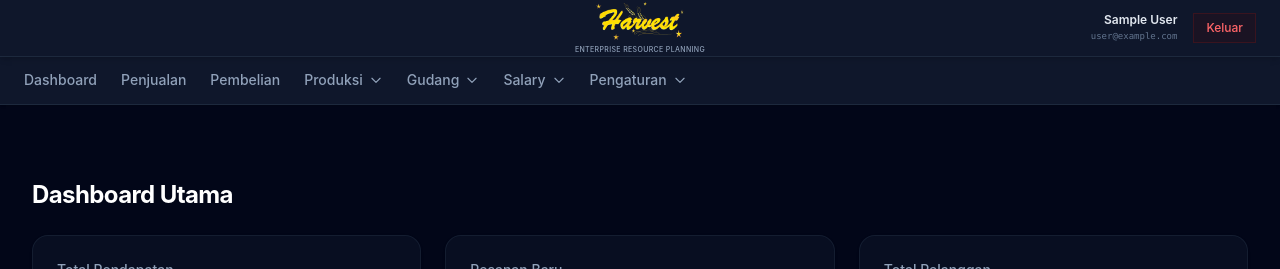
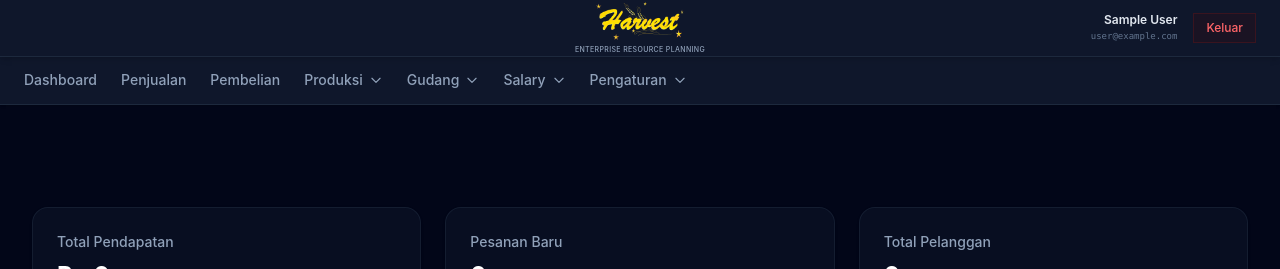
Before and after one commit to filipusphartono-sketch/harvest-erp, a Vue app: page /dashboard in a window 1280 px wide. Shown: the top 269 px of the page. Built offline with nearby package versions, Linux system fonts and the light colour scheme; no server answers; the database is empty; sample sign-in values are in the browser's storage.

Commit message:
Remove page title header (getTabTitle) from main content area

```diff
--- a/src/pages/Dashboard.vue
+++ b/src/pages/Dashboard.vue
@@ -1085,12 +1085,7 @@ onUnmounted(() => {
     <div class="flex-1 flex flex-col overflow-hidden">
       <!-- Main content -->
       <main class="flex-1 overflow-y-auto p-8">
-        <!-- Page Title Header (For both Desktop and Mobile context) -->
-        <div class="mb-6 flex justify-between items-center">
-          <h1 class="text-xl md:text-2xl font-bold text-white tracking-tight">
-            {{ getTabTitle(currentTab) }}
-          </h1>
-        </div>
+
 
         <!-- TAB 1: DASHBOARD OVERVIEW -->
         <OverviewTab
```
